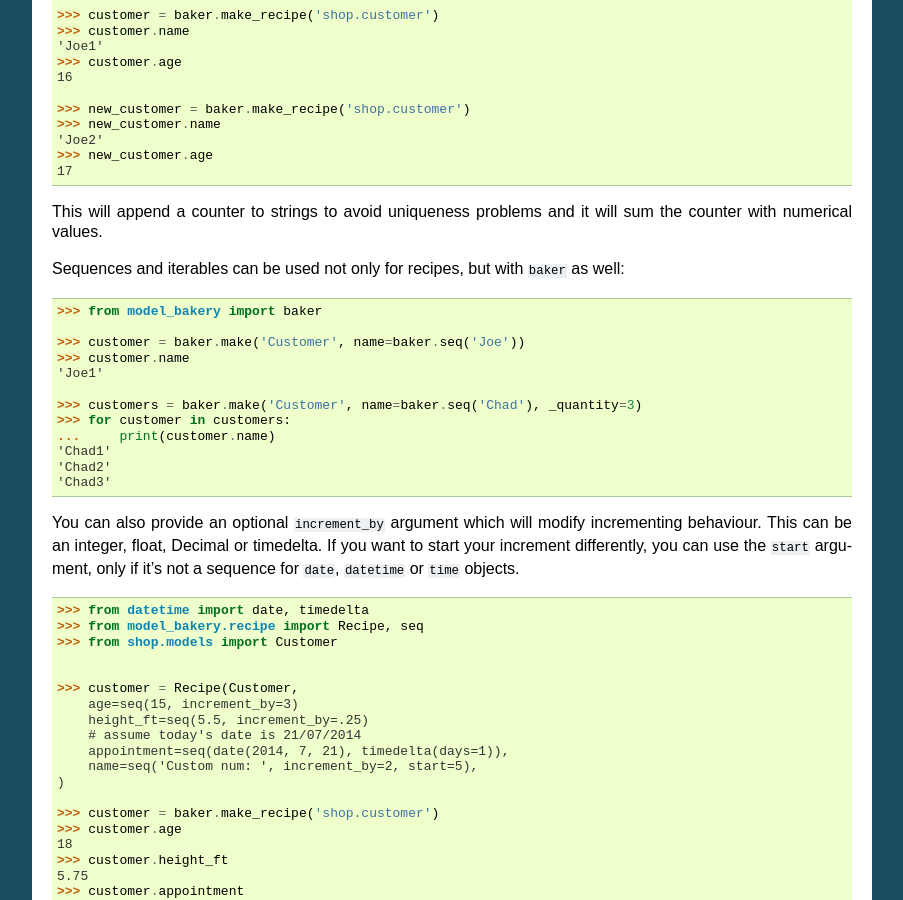
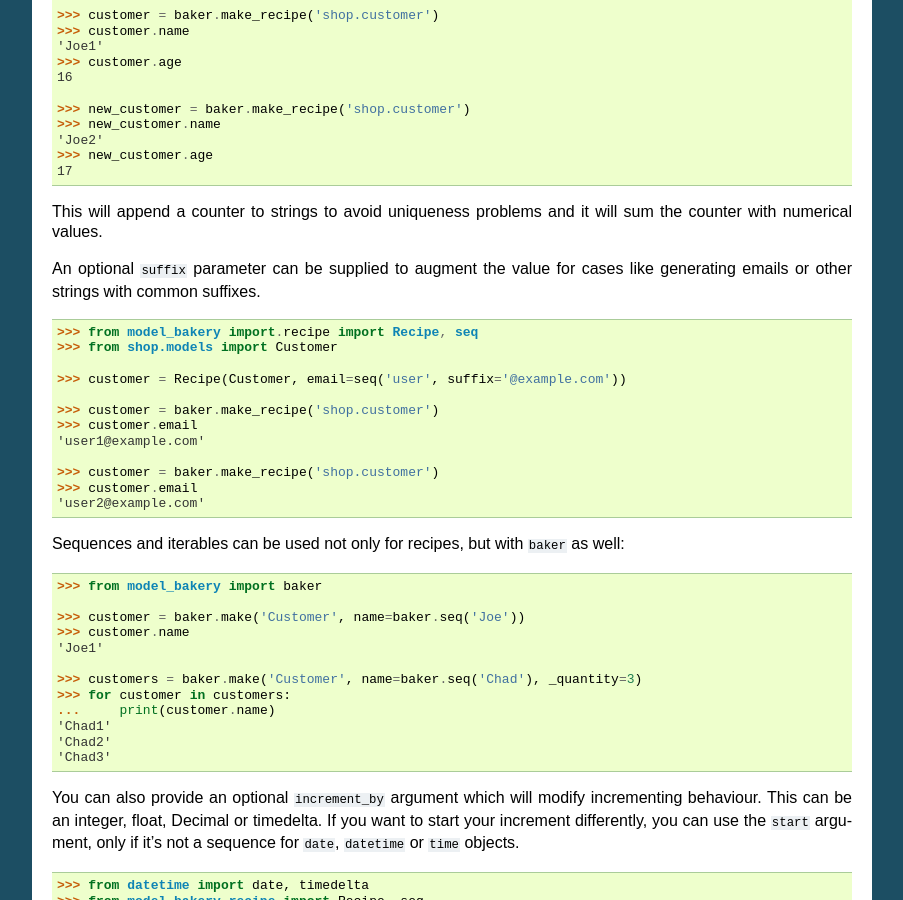
Before and after one commit to model-bakers/model_bakery, a Sphinx documentation site: the page built from docs/source/recipes.rst, in a window 1280 px wide and 900 px high, scrolled down 3496 px. Shown: the whole window, without its empty margins (198-1101 px from the left). Built offline with Sphinx 7.4.7, drawn with Linux system fonts in a browser that asks for light colours.

Commit message:
[#93] Add support for `suffix` in `seq`
- This adds a new `suffix` keyword arg to the `seq` function to allow
  the concatenation of a common suffix string onto a generated `seq`
  value.
- This adds a section under "Sequences in recipes" to the documentation
  to provide example usage of the new keyword argument.
  - Additionally, an `email` field is added to the `Customer` example
    model in the README.md to go along with the new section in the
    documentation.
- This also adds unit tests for the new keyword argument behavior.

```diff
--- a/docs/source/recipes.rst
+++ b/docs/source/recipes.rst
@@ -225,6 +225,24 @@ Sometimes, you have a field with an unique value and using ``make`` can cause ra
 
 This will append a counter to strings to avoid uniqueness problems and it will sum the counter with numerical values.
 
+An optional ``suffix`` parameter can be supplied to augment the value for cases like generating emails
+or other strings with common suffixes.
+
+.. code-block:: python
+
+    >>> from model_bakery import.recipe import Recipe, seq
+    >>> from shop.models import Customer
+
+    >>> customer = Recipe(Customer, email=seq('user', suffix='@example.com'))
+
+    >>> customer = baker.make_recipe('shop.customer')
+    >>> customer.email
+    'user1@example.com'
+
+    >>> customer = baker.make_recipe('shop.customer')
+    >>> customer.email
+    'user2@example.com'
+
 Sequences and iterables can be used not only for recipes, but with ``baker`` as well:
 
 .. code-block:: python
```
Also changed, not shown: README.md (+1 -0 lines), 2 other files.
